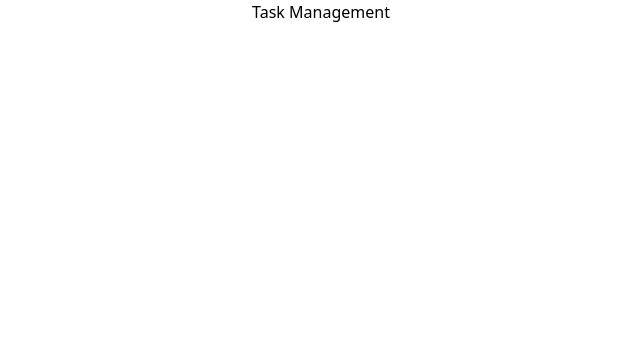
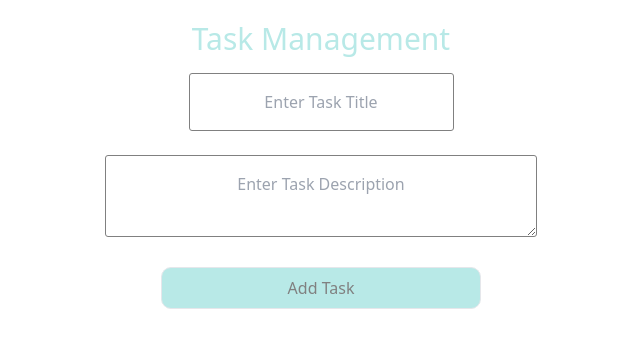
Before and after one commit to arunansh98/task-management, a JavaScript app: page / in a window 1280 px wide. Shown: the top 348 px of the page, without its empty margins (319-959 px from the left). Built offline with nearby package versions, Linux system fonts and the light colour scheme.

Commit message:
Add Task Skeleton

```diff
--- /dev/null
+++ b/src/App.css
@@ -0,0 +1,21 @@
+.main {
+  @apply p-[1rem];
+}
+
+input,
+textarea {
+  border-color: grey !important;
+  border-radius: 3px;
+  border-width: 1px;
+  padding: 1rem !important;
+}
+
+input,
+textarea::placeholder {
+  text-align: center;
+}
+
+input,
+textarea:focus-visible {
+  outline: none;
+}
--- a/src/App.js
+++ b/src/App.js
@@ -1,7 +1,22 @@
+import "./App.css";
+import Input from "./components/Input";
+import TextArea from "./components/TextArea";
+
 function App() {
   return (
-    <div className="flex text-red justify-center">
-      Task Management
+    <div className="main">
+      <div>
+        <h1 className="text-center font-[500] mb-3 text-[30px] text-primary">
+          Task Management
+        </h1>
+        <div className="text-center">
+          <Input className="mb-[1.5rem]" />
+          <TextArea className="mb-[1.5rem]" />
+          <button className="!text-[grey] border-grey border-[1px] rounded-[10px] bg-primary px-[1rem] py-[0.5rem] w-[20rem]">
+            Add Task
+          </button>
+        </div>
+      </div>
     </div>
   );
 }
--- /dev/null
+++ b/src/components/Input.js
@@ -0,0 +1,13 @@
+function Input({ ...props }) {
+  let { className } = props;
+  return (
+    <div className={className}>
+      {/* <div className="flex flex-col align-start mr-[1rem] mb-[1rem]"> */}
+      {/* <h2 className="text-primary">Task Title</h2> */}
+      <input type="text" className="" placeholder="Enter Task Title" />
+      {/* </div> */}
+    </div>
+  );
+}
+
+export default Input;
--- /dev/null
+++ b/src/components/TextArea.js
@@ -0,0 +1,14 @@
+function TextArea({ ...props }) {
+  let { className } = props;
+  return (
+    <div className={className}>
+      {/* <h2 className="text-primary">Task Description</h2> */}
+      <textarea
+        className="w-[27rem]"
+        placeholder="Enter Task Description"
+      ></textarea>
+    </div>
+  );
+}
+
+export default TextArea;
--- a/tailwind.config.js
+++ b/tailwind.config.js
@@ -2,7 +2,11 @@
 module.exports = {
   content: ["./src/**/*.{js,jsx,ts,tsx}"],
   theme: {
-    extend: {},
+    extend: {
+      colors: {
+        primary: "#b8e9e7",
+      },
+    },
   },
   plugins: [],
 };
```
Also changed, not shown: 1 other file (tests, documents, lock files or other folders).
